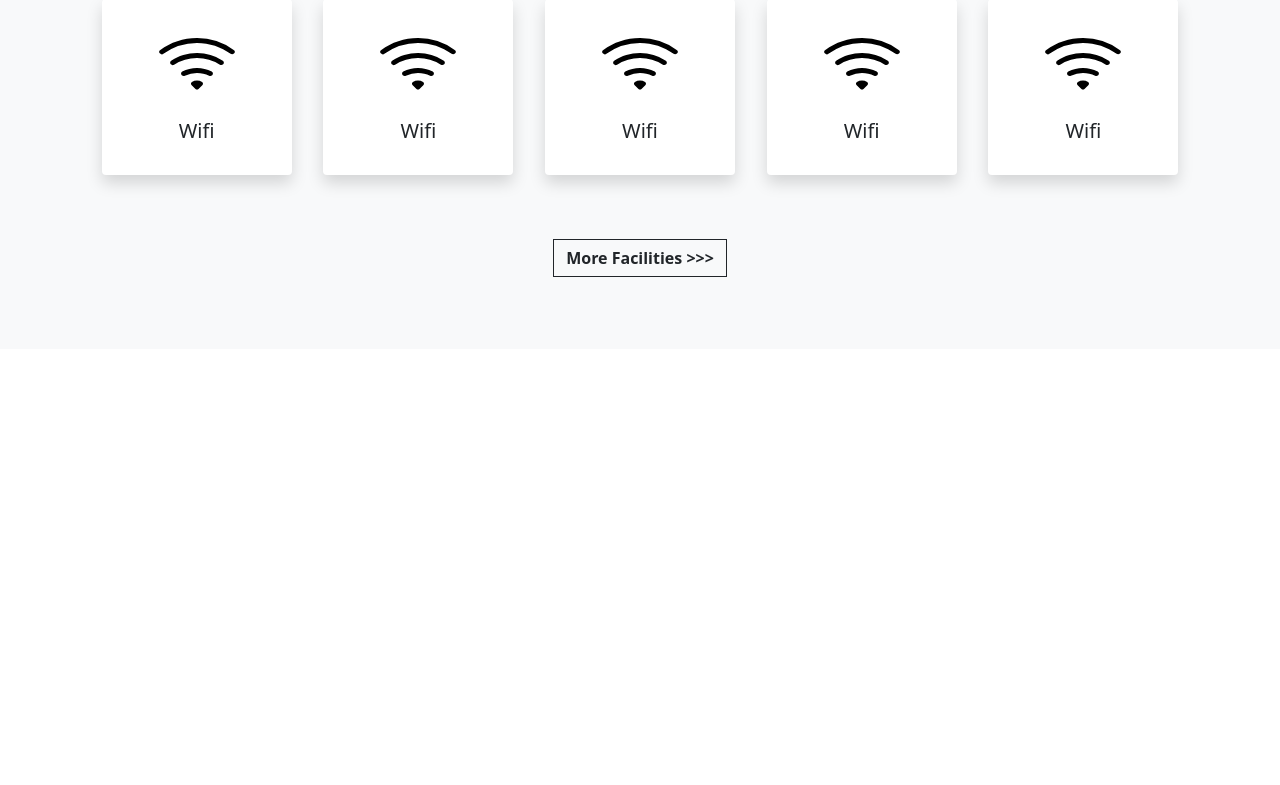
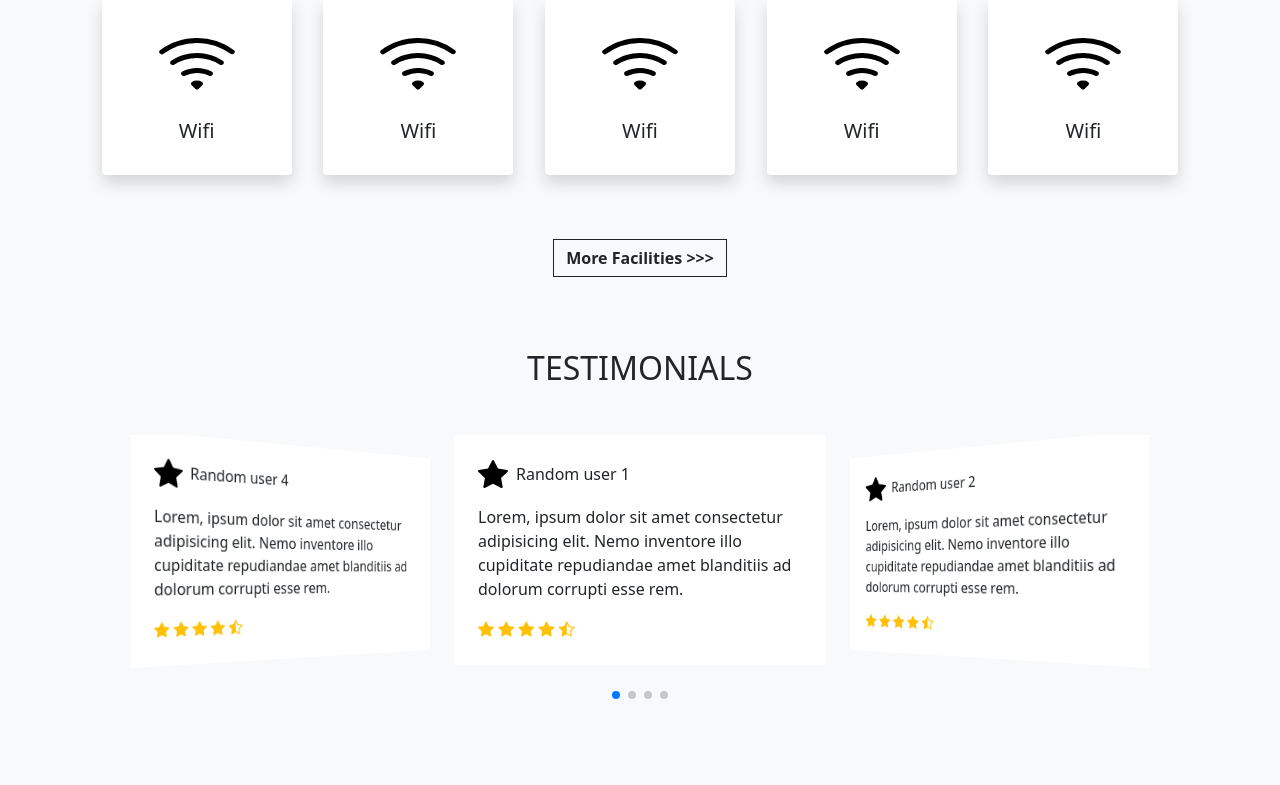
Before and after one commit to Faham73/Hotel_Management_Website, a PHP site: page / in a window 1280 px wide. Shown: the part 1770-2555 px from the top of the page. Before the commit the page ends 2047 px from the top, so only its background shows below. Run offline with PHP 8.4, Linux system fonts and the light colour scheme.

Commit message:
Testimonials

```diff
--- a/index.php
+++ b/index.php
@@ -440,7 +440,90 @@
     </div>
   </div>
 
+  <!-- Testimonials -->
+  <h2 class="mt-5 pt-4 mb-4 text-center fm-bold h-font">TESTIMONIALS</h2>
 
+  <div class="container mt-5">
+    <!-- Swiper -->
+    <div class="swiper swiper-testimonials">
+      <div class="swiper-wrapper mb-5">
+        <div class="swiper-slide bg-white p-4">
+          <div class="profile d-flex align-items-center mb-3">
+            <img src="images/features/star-fill.svg" width="30px" />
+            <h6 class="m-0 ms-2">Random user 1</h6>
+          </div>
+          <p>
+            Lorem, ipsum dolor sit amet consectetur adipisicing elit.
+            Nemo inventore illo cupiditate repudiandae amet blanditiis
+            ad dolorum corrupti esse rem.
+          </p>
+          <div class="rating">
+            <i class="bi bi-star-fill text-warning"></i>
+            <i class="bi bi-star-fill text-warning"></i>
+            <i class="bi bi-star-fill text-warning"></i>
+            <i class="bi bi-star-fill text-warning"></i>
+            <i class="bi bi-star-half text-warning"></i>
+          </div>
+        </div>
+        <div class="swiper-slide bg-white p-4">
+          <div class="profile d-flex align-items-center mb-3">
+            <img src="images/features/star-fill.svg" width="30px" />
+            <h6 class="m-0 ms-2">Random user 2</h6>
+          </div>
+          <p>
+            Lorem, ipsum dolor sit amet consectetur adipisicing elit.
+            Nemo inventore illo cupiditate repudiandae amet blanditiis
+            ad dolorum corrupti esse rem.
+          </p>
+          <div class="rating">
+            <i class="bi bi-star-fill text-warning"></i>
+            <i class="bi bi-star-fill text-warning"></i>
+            <i class="bi bi-star-fill text-warning"></i>
+            <i class="bi bi-star-fill text-warning"></i>
+            <i class="bi bi-star-half text-warning"></i>
+          </div>
+        </div>
+        <div class="swiper-slide bg-white p-4">
+          <div class="profile d-flex align-items-center mb-3">
+            <img src="images/features/star-fill.svg" width="30px" />
+            <h6 class="m-0 ms-2">Random user 3</h6>
+          </div>
+          <p>
+            Lorem, ipsum dolor sit amet consectetur adipisicing elit.
+            Nemo inventore illo cupiditate repudiandae amet blanditiis
+            ad dolorum corrupti esse rem.
+          </p>
+          <div class="rating">
+            <i class="bi bi-star-fill text-warning"></i>
+            <i class="bi bi-star-fill text-warning"></i>
+            <i class="bi bi-star-fill text-warning"></i>
+            <i class="bi bi-star-fill text-warning"></i>
+            <i class="bi bi-star-half text-warning"></i>
+          </div>
+        </div>
+        <div class="swiper-slide bg-white p-4">
+          <div class="profile d-flex align-items-center mb-3">
+            <img src="images/features/star-fill.svg" width="30px" />
+            <h6 class="m-0 ms-2">Random user 4</h6>
+          </div>
+          <p>
+            Lorem, ipsum dolor sit amet consectetur adipisicing elit.
+            Nemo inventore illo cupiditate repudiandae amet blanditiis
+            ad dolorum corrupti esse rem.
+          </p>
+          <div class="rating">
+            <i class="bi bi-star-fill text-warning"></i>
+            <i class="bi bi-star-fill text-warning"></i>
+            <i class="bi bi-star-fill text-warning"></i>
+            <i class="bi bi-star-fill text-warning"></i>
+            <i class="bi bi-star-half text-warning"></i>
+          </div>
+        </div>
+
+      </div>
+      <div class="swiper-pagination"></div>
+    </div>
+  </div>
 
 
   <br><br><br>
@@ -461,6 +544,39 @@
         disableOnInteraction: false,
       }
     });
+
+    var swiper = new Swiper(".swiper-testimonials", {
+      effect: "coverflow",
+      grabCursor: true,
+      centeredSlides: true,
+      slidesPerView: "auto",
+      slidesPerView: "3",
+      loop: true,
+      coverflowEffect: {
+        rotate: 50,
+        stretch: 0,
+        depth: 100,
+        modifier: 1,
+        slideShadows: false,
+      },
+      pagination: {
+        el: ".swiper-pagination",
+      },
+      breakpoints: {
+        320: {
+          slidesPerView: 1,
+        },
+        640: {
+          slidesPerView: 1,
+        },
+        768: {
+          slidesPerView: 2,
+        },
+        1024: {
+          slidesPerView: 3,
+        }
+      }
+    });
   </script>
 
 </body>
```
